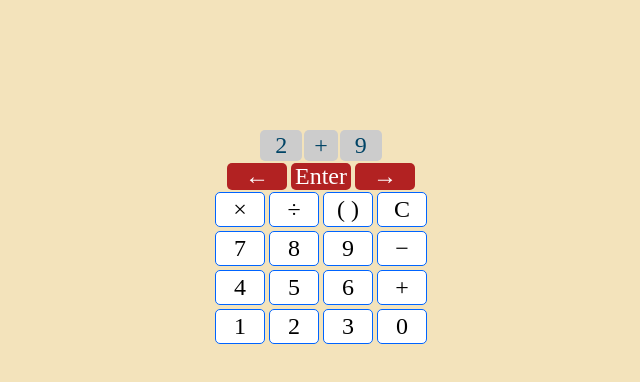
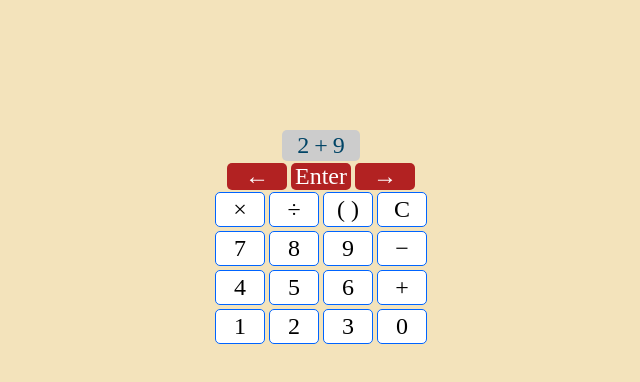
Before and after one commit to abasao/VisCal, a Vue app: page / in a window 1280 px wide. Shown: the top 382 px of the page, without its empty margins (319-959 px from the left). Built offline with nearby package versions, Linux system fonts and the light colour scheme.

Commit message:
moving root to number componenet, child receives parent methods as property, basic functionality extended from root to nest, adding fractions component

```diff
--- a/src/App.vue
+++ b/src/App.vue
@@ -2,7 +2,8 @@
   <div id="app">
 
     <div v-for="(n, i) in numberStore" :key="i">
-      <expression v-bind="{numbers: n.nested, stateIndex: i}"/>
+      <!-- <expression v-bind="{numbers: n.nested, stateIndex: i, functions: n.methods()}"/> -->
+      <expression v-bind="{numbers: n, stateIndex: i}"/>
     </div>
     <control/>
   </div>
--- a/src/assets/JS/event-handler.js
+++ b/src/assets/JS/event-handler.js
@@ -27,7 +27,7 @@ export function init(){
 
         sanitize(p,0)
         p.nested[0].clearRemoved().toInt().evaluateSign()
-        Store.numbers[0].addExpression(...p.nested)
+        Store.numbers[0].addExpression(p.nested)
         Store.reset();
         console.log('return from enter')
         // console.groupEnd()
--- a/src/assets/JS/number-object.js
+++ b/src/assets/JS/number-object.js
@@ -10,6 +10,7 @@ export class Num {
         this.op = operator;
         this.factor = mod.factorize(val);
         this.nested = [];
+        this.parentMethod;
     }
 
     setRoot(id) {
@@ -21,11 +22,12 @@ export class Num {
         this.id.push(id||0);
         return this
     }
-
-    addExpression(...exp){
+    //accepts single array with all terms inside, like this.nested
+    addExpression(exp, start = false, replace = 0){
         if(typeof exp !== 'object') return
-        this.nested.push(...exp)
+        this.nested.splice(start || this.nested.length, replace, ...exp)
         this.setId(this.id)
+        this.setParentMethod()
     }
 
     addChild(...param) {
@@ -35,6 +37,7 @@ export class Num {
             this.nested.push((new Num(...x)))
         })
         this.setId(this.id);
+        this.setParentMethod();
         return this
     }
 
@@ -79,6 +82,17 @@ export class Num {
             })
         }
     }
+    setParentMethod(parent = false){
+        if(typeof parent === 'function'){
+            this.parentMethod = parent;
+        }
+        console.log('setting parent method')
+        if (this.nested.length > 0) {
+            this.nested.forEach((child) => {
+                child.setParentMethod(this.addExpression.bind(this))
+            })
+        }
+    }
 
     setValue(value = false, f = false){
         this.value = typeof f === 'function' ? f(value || this.value) : value || this.value;
@@ -88,6 +102,7 @@ export class Num {
     siblingOperator(f = false, i){
         if(!f && !i) return
         let n = this.nested;
+        if (n[i - 1].nested.length > 0 || n[i].nested.length>0) return
         n[i - 1].setValue(f(parseInt(n[i - 1].value, 10), parseInt(n[i].value, 10)))
         n.splice(i,1);
         this.setId(this.id);
@@ -95,7 +110,7 @@ export class Num {
     parentOperator(f = false){
         if(!f && this.nested && this.nested.length < 1 ) return
         this.nested.forEach(x => x.setValue(false, f.bind(null, this.value)))
-        this.setValue(1);
+        this.parentMethod(this.nested, this.id.pop(), 1)
     }
     Commander(command){
         switch (command) {
@@ -116,10 +131,10 @@ export class Num {
                 break;
         }
     }
-    methods(that){
+    methods(){
         return {
-            add: this.siblingOperator.bind(that, (x,y) => x + y),
-            sub: this.siblingOperator.bind(that, (x, y) => x - y),
+            add: this.siblingOperator.bind(this, (x,y) => x + y),
+            sub: this.siblingOperator.bind(this, (x, y) => x - y),
         }
     }
 }
--- a/src/components/Expression.vue
+++ b/src/components/Expression.vue
@@ -2,14 +2,17 @@
 <div>
   <edit/>
   <div class="math margin-v">
-      <div class="term-flex term-style cursor" v-for="(num, index) in numbers" :key="index">
+      <!-- <div class="term-flex term-style cursor" v-for="(num, index) in numbers" :key="index">
             <div class="object-style" v-if="showSign(index, num.value)">
-                <span class="btn-value">{{num.value | sign}}</span>
+                <span class="btn-value" @click="add(index)">{{num.value | sign}}</span>
             </div>
 
             <number class="object-style object-hover margin-h"
-            v-bind="{numberProp: num, functions: num.methods(num)}"/>
-
+            v-bind="{numberProp: num, functions: num.methods()}"/>
+      </div> -->
+      <div class="term-flex term-style cursor">
+            <number class="object-style object-hover margin-h"
+            v-bind="{numberProp: numbers, functions: numbers.methods(), root: true}"/>
       </div>
   </div>
 </div>
@@ -20,24 +23,26 @@
 import NumberComp from "./Number";
 import Editor from "./Expression-Editor";
 import {Store} from "../assets/JS/state-store";
-
 export default {
-    props: ['numbers', 'stateIndex'],
+    props: ['numbers', 'stateIndex' /*, 'functions'*/],
     data (){
         return {
             store: {},
         }
     },
-    methods: {
-        showSign(i, value){
-            return i!==0 || (i===0 && value < 0)
-        },
-    },
-    filters: {
-        sign(x){
-            return x < 0 ? '−' : '+'
-        },
-    },
+    // methods: {
+    //     showSign(i, value){
+    //         return i!==0 || (i===0 && value < 0)
+    //     },
+    //     add(i){
+    //         this.functions.add(i)
+    //     }
+    // },
+    // filters: {
+    //     sign(x){
+    //         return x < 0 ? '−' : '+'
+    //     },
+    // },
     components: {
         'number': NumberComp,
         'edit': Editor
--- a/src/components/Number.vue
+++ b/src/components/Number.vue
@@ -1,8 +1,8 @@
 <template>
     <div>
         <!-- implement default component behavior -->
-        <div class="flex" v-if="normal">
-            <div class="math--object" @click='showFactor=!showFactor'>
+        <div class="" v-if="normal" :class="{flex: root, flex: !root, lmao: !true}">
+            <div class="math--object" @click='showFactor=!showFactor' :hidden='root'>
                 <!-- actual number value -->
                 <div class="object-value object-margin">
                     {{numberProp.value | absolute}}
@@ -14,8 +14,9 @@
                     </div>
                 </div>
             </div>
-            <div class="flex" v-if="showNest" >
-                <div @click="doOperation(true, numberProp.op)">
+
+            <div class="flex" v-if="showNest">
+                <div @click="doOperation(true, numberProp.op)" :hidden='root'>
                     {{numberProp.op | operator}}
                 </div>
                 <!-- implement parentheses nest -->
@@ -29,7 +30,7 @@
                                 {{num.value | sign}}
                             </span>
                         </div>
-                        <number v-bind="{numberProp: num, functions: num.methods(num)}"/>
+                        <number v-bind="{numberProp: num, functions: num.methods(), root: false}"/>
                     </div>
                 </parentheses>
             </div>
@@ -50,7 +51,7 @@ import Parentheses from "./Parentheses";
 
 export default {
     name: 'number',
-    props: ['numberProp', 'functions'],
+    props: ['numberProp', 'functions', 'root'],
     components: {
         'parentheses': Parentheses
     },
@@ -100,6 +101,7 @@ export default {
     },
     computed: {
         showParentheses(){
+            if(this.root === true) return false
             if(this.numberProp.nested.length > 1){
                 return true
             }else if(this.numberProp.nested.length === 1 && this.numberProp.nested[0].value < 0){
@@ -114,6 +116,10 @@ export default {
         },
         normal(){
             return true
+        },
+        fraction(){
+            if(this.root) return 'flex'
+            return 'lol'
         }
     },
     filters: {
@@ -152,4 +158,15 @@ export default {
 .negative-sign {
     opacity: 0.3;
 }
+.lol{
+    border: 2px solid red;
+}
+.lmao{
+    border: 2px solid blue;
+    display: flex;
+    flex-direction: column!important;
+    // flex-wrap: wrap;
+
+
+}
 </style>
```
Also changed, not shown: src/components/Fraction.vue (added, +15 -0 lines).
